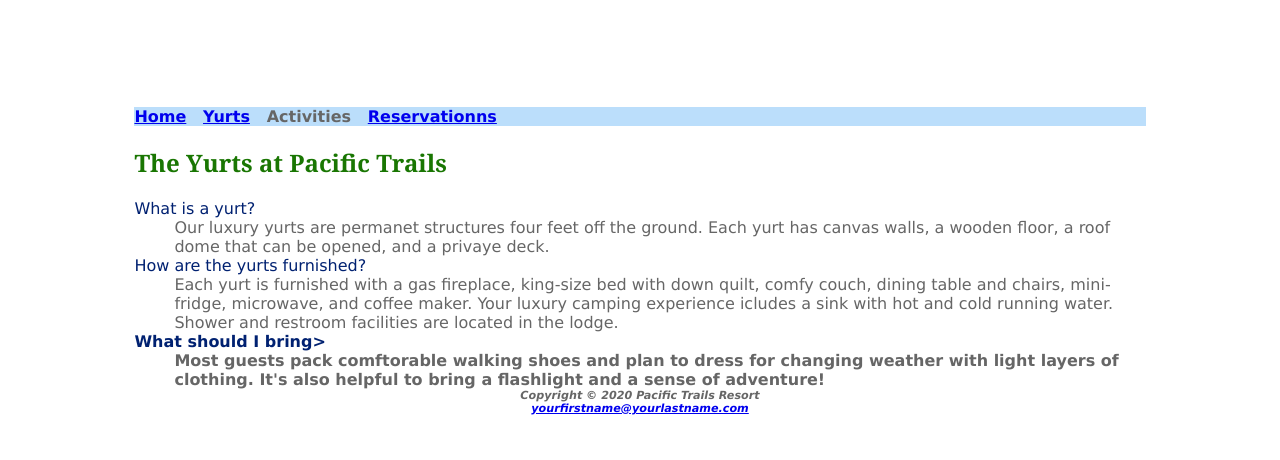
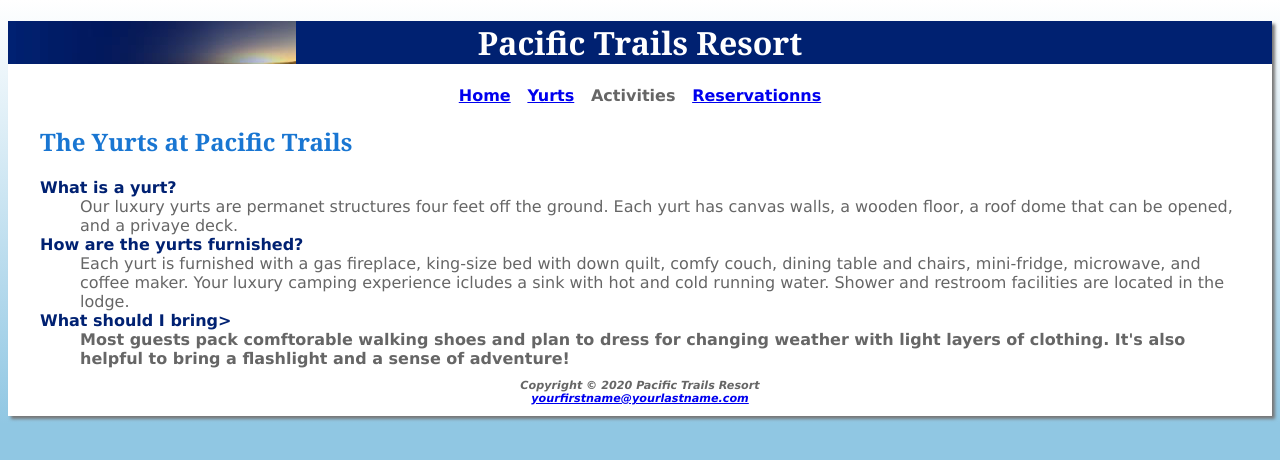
Before and after one commit to hnydery/Pacific-trails, a plain HTML site: page yurts.html in a window 1280 px wide. Drawn offline with Linux system fonts and the light colour scheme.

Commit message:
Update pacific.css

```diff
--- a/pacific.css
+++ b/pacific.css
@@ -1,21 +1,83 @@
-body { background-color: #FFFFFF;
-      color: #666666;
-        font-family: Verdana, Arail, snas-serif; }
-#wrapper { margin-left:auto;
-          margin-right: auto;
-                  width: 80%; }
- header { back-color: #002171;
-          color: #FFFFFF;
-            font-family: Georgia, serif; }
-h1 { line-height: 200%; }
-h2 { color: #197602;
-      font-family: Georgia, serif; }
-nav {background-color: #BBDEfB;
-      font-weight: bold; }
-dt { color: #002171;
-      fot-weight: bold; }
-.resort { color: #197602;
-          font-size: 1.2em; }
-footer {font-size: .70em;
-         font-style:italic;
-          text-align:center; }
+body {
+      Background-color: #90C7E3;
+      background-image: linear-gradient(to bottom, #FFFFFF, #90C7E3);
+      background-repeat: no-repeat;
+      color:#666666;
+      font-family: Verdana, Arail, Sans-serif;
+}
+#wrapper {
+      background-color: #FFFFFF;
+      margin-left: auto;
+      margin-left: auto;
+      width 80%;
+      min-width: 960px;
+      max-width: 2048px;
+      box-shadow: 3px 3px 3px #777;
+}
+header {
+      background-color: #002171;
+      background-image: url(sunset.jpg);
+      backround-position: right;
+      background-repeat: no-repeat;
+      color: #FFFFFF;
+      font-family: Georgia, serif;
+      height 72px;
+}
+h1 {
+      text-align: center;
+      padding-top: .Sem;
+}
+h2 {
+      color: #1976D2;
+      font-family: Georgia, serif;
+}
+h3 {
+      font-family: Georgia, serif;
+}
+nav {
+      font-weight: bold;
+      padding-top: .Sem;
+      padding-right: .Sem;
+      padding-bottom: .Sem;
+      text-align: Center;
+}
+nav a {
+      text- decoration: none;
+}
+main {
+      padding-left: 2em;
+      padding-right: 2em;
+      display: block;
+}
+dt {
+      color: #002172;
+      font-weight: bold;
+}
+.resort {
+      color: #197602;
+      font-size: 1.3em;
+}
+#homehero {
+      height: 300px;
+      background-image: url(coast.jpg);
+      background-repeat: no-repeat;
+      background-size: 100% 100%;
+}
+#yurthero {
+      height:300px;
+      background-image: url(yurt.jpg;
+            background-repeat: no-repeat;
+            background-size: 100% 100%;
+            }
+#trailhero {
+            height: 300px;
+            background-image: url(trail.jpg);
+            background-repeat: no-repeat;
+      backgroun-size: 100% 100%;
+}
+footer {
+      font-size: .70em;
+      font-style: italic;
+      text-align: center;
+      padding: 1em;
+}
```
